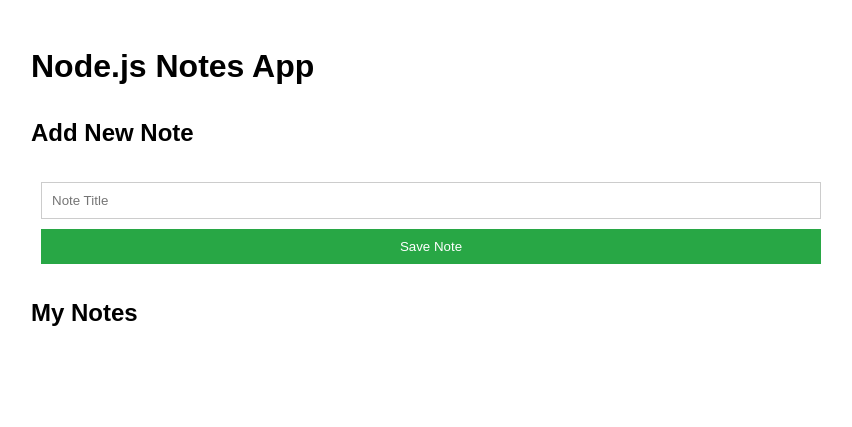
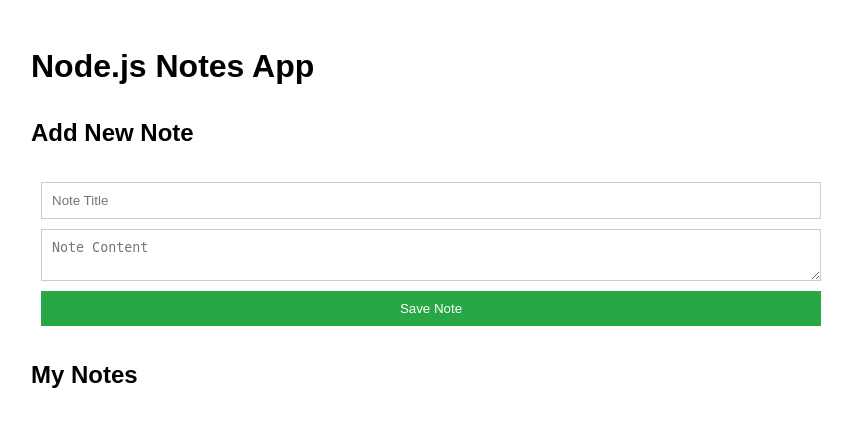
Before and after one commit to Dina170/ITI-tasks, a PHP site: page / in a window 1280 px wide. Shown: the top 427 px of the page, without its empty margins (209-1061 px from the left). Run offline with PHP 8.4, Linux system fonts and the light colour scheme.

Commit message:
Add textarea for note content in note creation form and update styles

```diff
--- a/bachend-development/nodejs/Todo-api-nodejs/public/index.html
+++ b/bachend-development/nodejs/Todo-api-nodejs/public/index.html
@@ -18,6 +18,7 @@
             <form id="noteForm">
                 <!-- TODO: Add form fields for note title and content -->
                 <input type="text" id="noteTitle" placeholder="Note Title" required>
+                <textarea id="noteContent" placeholder="Note Content" required></textarea>
                 <button type="submit">Save Note</button>
             </form>
         </div>
--- a/bachend-development/nodejs/Todo-api-nodejs/public/style.css
+++ b/bachend-development/nodejs/Todo-api-nodejs/public/style.css
@@ -34,7 +34,8 @@ form {
   flex-direction: column;
 }
 
-input[type="text"] {
+input[type="text"],
+textarea {
   padding: 10px;
   margin-bottom: 10px;
   border: 1px solid #ccc;
```
